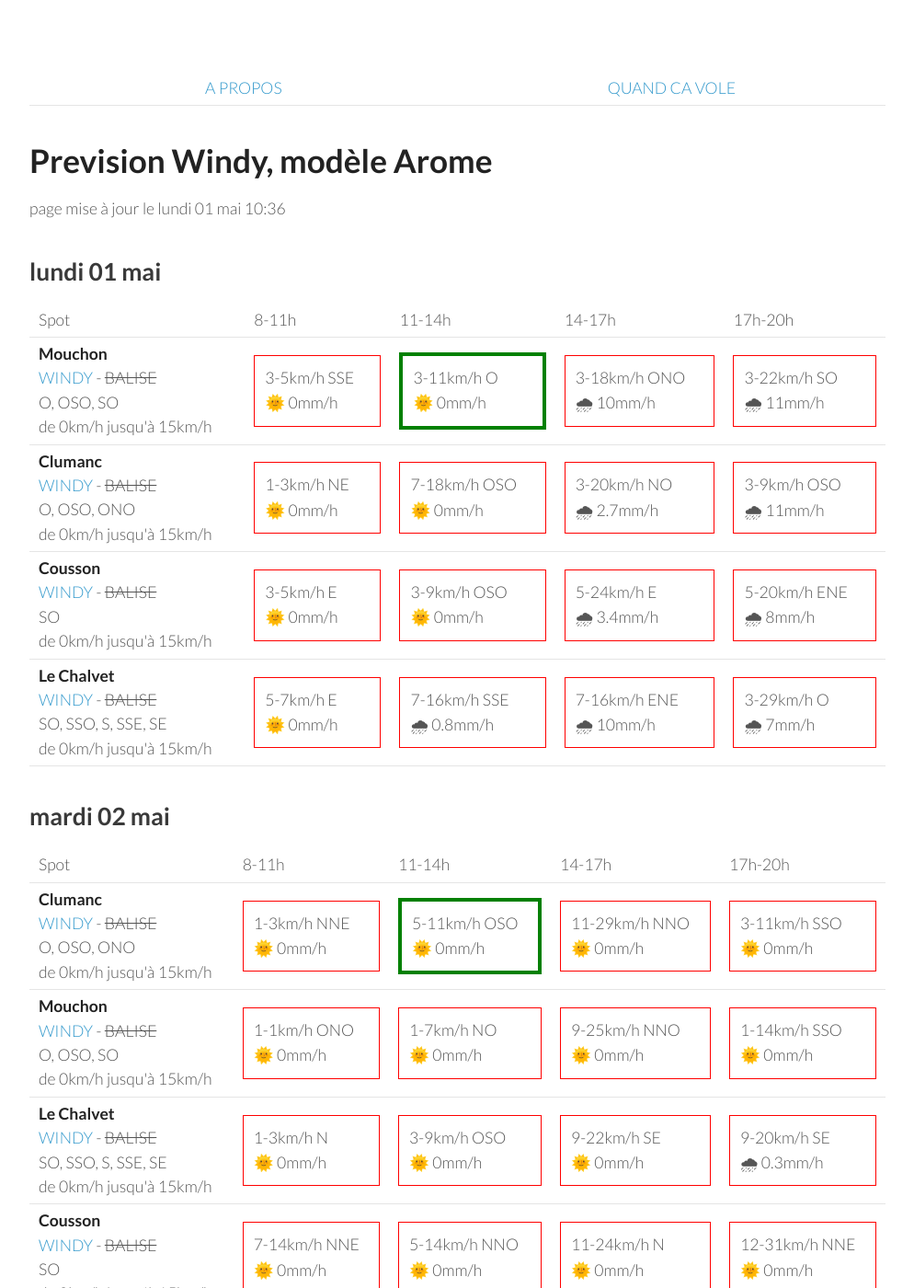
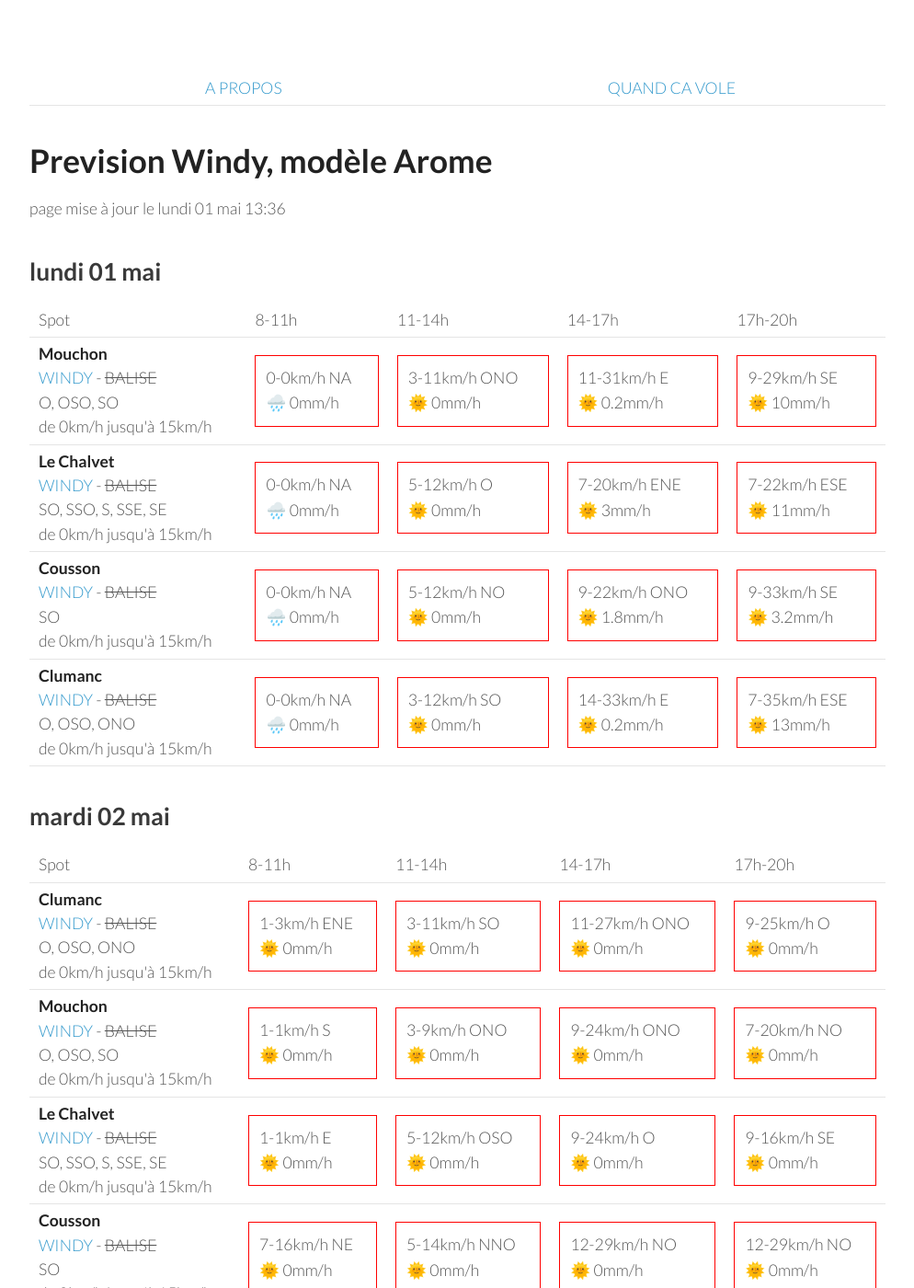
Before and after one commit to parapente-dans-le-nord/parapente-dans-le-nord.github.io, a Jekyll site: the page built from saint_andre.markdown, in a window 1280 px wide and 1400 px high. Shown: the whole window at 92% size, without its empty margins (26-1020 px from the left). Built offline with Jekyll 4.4.1, drawn with Linux system fonts in a browser that asks for light colours.

Commit message:
update index.markdown

```diff
--- a/saint_andre.markdown
+++ b/saint_andre.markdown
@@ -7,7 +7,7 @@ title:  "Tous les spots"
 {: .links}
 
 # Prevision Windy, modèle Arome
-page mise à jour le lundi 01 mai 10:36
+page mise à jour le lundi 01 mai 13:36
 
 ## lundi 01 mai
 
@@ -24,41 +24,37 @@ page mise à jour le lundi 01 mai 10:36
 <tr>
         <td><strong>Mouchon</strong><br><a href="https://windy.com/43.992/6.424?43.878,6.425,10,m:eSuaglR">WINDY</a> - <span class="no-balise"> BALISE </span><br> <span class="vent-favorable">O, OSO, SO</span><br><span class="force-vent">de 0km/h jusqu'à 15km/h</span> </td>
 
-            <td><div class="not-flyable"><p>3-5km/h SSE</p><p>🌞 0mm/h</p></div></td>
-            <td><div class="flyable"><p>3-11km/h O</p><p>🌞 0mm/h</p></div></td>
-            <td><div class="not-flyable"><p>3-18km/h ONO</p><p>🌧 10mm/h</p></div></td>
-            <td><div class="not-flyable"><p>3-22km/h SO</p><p>🌧 11mm/h</p></div></td>
+            <td><div class="not-flyable"><p>0-0km/h NA</p><p>🌧️ 0mm/h</p></div></td>
+            <td><div class="not-flyable"><p>3-11km/h ONO</p><p>🌞 0mm/h</p></div></td>
+            <td><div class="not-flyable"><p>11-31km/h E</p><p>🌞 0.2mm/h</p></div></td>
+            <td><div class="not-flyable"><p>9-29km/h SE</p><p>🌞 10mm/h</p></div></td>
 
+    </tr>
+<tr>
+        <td><strong>Le Chalvet</strong><br><a href="https://windy.com/43.979/6.480?43.866,6.480,10,m:eSsaglX">WINDY</a> - <span class="no-balise"> BALISE </span><br> <span class="vent-favorable">SO, SSO, S, SSE, SE</span><br><span class="force-vent">de 0km/h jusqu'à 15km/h</span> </td>
+
+            <td><div class="not-flyable"><p>0-0km/h NA</p><p>🌧️ 0mm/h</p></div></td>
+            <td><div class="not-flyable"><p>5-12km/h O</p><p>🌞 0mm/h</p></div></td>
+            <td><div class="not-flyable"><p>7-20km/h ENE</p><p>🌞 3mm/h</p></div></td>
+            <td><div class="not-flyable"><p>7-22km/h ESE</p><p>🌞 11mm/h</p></div></td>
+
+    </tr>
+<tr>
+        <td><strong>Cousson</strong><br><a href="https://windy.com/44.054/6.240?43.940,6.241,10,m:eSAaglz">WINDY</a> - <span class="no-balise"> BALISE </span><br> <span class="vent-favorable">SO</span><br><span class="force-vent">de 0km/h jusqu'à 15km/h</span> </td>
+
+            <td><div class="not-flyable"><p>0-0km/h NA</p><p>🌧️ 0mm/h</p></div></td>
+            <td><div class="not-flyable"><p>5-12km/h NO</p><p>🌞 0mm/h</p></div></td>
+            <td><div class="not-flyable"><p>9-22km/h ONO</p><p>🌞 1.8mm/h</p></div></td>
+            <td><div class="not-flyable"><p>9-33km/h SE</p><p>🌞 3.2mm/h</p></div></td>
 
     </tr>
 <tr>
         <td><strong>Clumanc</strong><br><a href="https://windy.com/44.027/6.402?43.914,6.403,10,m:eSxaglP">WINDY</a> - <span class="no-balise"> BALISE </span><br> <span class="vent-favorable">O, OSO, ONO</span><br><span class="force-vent">de 0km/h jusqu'à 15km/h</span> </td>
 
-            <td><div class="not-flyable"><p>1-3km/h NE</p><p>🌞 0mm/h</p></div></td>
-            <td><div class="not-flyable"><p>7-18km/h OSO</p><p>🌞 0mm/h</p></div></td>
-            <td><div class="not-flyable"><p>3-20km/h NO</p><p>🌧 2.7mm/h</p></div></td>
-            <td><div class="not-flyable"><p>3-9km/h OSO</p><p>🌧 11mm/h</p></div></td>
-
-
-    </tr>
-<tr>
-        <td><strong>Cousson</strong><br><a href="https://windy.com/44.054/6.240?43.940,6.241,10,m:eSAaglz">WINDY</a> - <span class="no-balise"> BALISE </span><br> <span class="vent-favorable">SO</span><br><span class="force-vent">de 0km/h jusqu'à 15km/h</span> </td>
-
-            <td><div class="not-flyable"><p>3-5km/h E</p><p>🌞 0mm/h</p></div></td>
-            <td><div class="not-flyable"><p>3-9km/h OSO</p><p>🌞 0mm/h</p></div></td>
-            <td><div class="not-flyable"><p>5-24km/h E</p><p>🌧 3.4mm/h</p></div></td>
-            <td><div class="not-flyable"><p>5-20km/h ENE</p><p>🌧 8mm/h</p></div></td>
-
-
-    </tr>
-<tr>
-        <td><strong>Le Chalvet</strong><br><a href="https://windy.com/43.979/6.480?43.866,6.480,10,m:eSsaglX">WINDY</a> - <span class="no-balise"> BALISE </span><br> <span class="vent-favorable">SO, SSO, S, SSE, SE</span><br><span class="force-vent">de 0km/h jusqu'à 15km/h</span> </td>
-
-            <td><div class="not-flyable"><p>5-7km/h E</p><p>🌞 0mm/h</p></div></td>
-            <td><div class="not-flyable"><p>7-16km/h SSE</p><p>🌧 0.8mm/h</p></div></td>
-            <td><div class="not-flyable"><p>7-16km/h ENE</p><p>🌧 10mm/h</p></div></td>
-            <td><div class="not-flyable"><p>3-29km/h O</p><p>🌧 7mm/h</p></div></td>
-
+            <td><div class="not-flyable"><p>0-0km/h NA</p><p>🌧️ 0mm/h</p></div></td>
+            <td><div class="not-flyable"><p>3-12km/h SO</p><p>🌞 0mm/h</p></div></td>
+            <td><div class="not-flyable"><p>14-33km/h E</p><p>🌞 0.2mm/h</p></div></td>
+            <td><div class="not-flyable"><p>7-35km/h ESE</p><p>🌞 13mm/h</p></div></td>
 
     </tr>
 
@@ -80,40 +76,40 @@ page mise à jour le lundi 01 mai 10:36
 <tr>
         <td><strong>Clumanc</strong><br><a href="https://windy.com/44.027/6.402?43.914,6.403,10,m:eSxaglP">WINDY</a> - <span class="no-balise"> BALISE </span><br> <span class="vent-favorable">O, OSO, ONO</span><br><span class="force-vent">de 0km/h jusqu'à 15km/h</span> </td>
 
-            <td><div class="not-flyable"><p>1-3km/h NNE</p><p>🌞 0mm/h</p></div></td>
-            <td><div class="flyable"><p>5-11km/h OSO</p><p>🌞 0mm/h</p></div></td>
-            <td><div class="not-flyable"><p>11-29km/h NNO</p><p>🌞 0mm/h</p></div></td>
-            <td><div class="not-flyable"><p>3-11km/h SSO</p><p>🌞 0mm/h</p></div></td>
+            <td><div class="not-flyable"><p>1-3km/h ENE</p><p>🌞 0mm/h</p></div></td>
+            <td><div class="not-flyable"><p>3-11km/h SO</p><p>🌞 0mm/h</p></div></td>
+            <td><div class="not-flyable"><p>11-27km/h ONO</p><p>🌞 0mm/h</p></div></td>
+            <td><div class="not-flyable"><p>9-25km/h O</p><p>🌞 0mm/h</p></div></td>
 
 
     </tr>
 <tr>
         <td><strong>Mouchon</strong><br><a href="https://windy.com/43.992/6.424?43.878,6.425,10,m:eSuaglR">WINDY</a> - <span class="no-balise"> BALISE </span><br> <span class="vent-favorable">O, OSO, SO</span><br><span class="force-vent">de 0km/h jusqu'à 15km/h</span> </td>
 
-            <td><div class="not-flyable"><p>1-1km/h ONO</p><p>🌞 0mm/h</p></div></td>
-            <td><div class="not-flyable"><p>1-7km/h NO</p><p>🌞 0mm/h</p></div></td>
-            <td><div class="not-flyable"><p>9-25km/h NNO</p><p>🌞 0mm/h</p></div></td>
-            <td><div class="not-flyable"><p>1-14km/h SSO</p><p>🌞 0mm/h</p></div></td>
+            <td><div class="not-flyable"><p>1-1km/h S</p><p>🌞 0mm/h</p></div></td>
+            <td><div class="not-flyable"><p>3-9km/h ONO</p><p>🌞 0mm/h</p></div></td>
+            <td><div class="not-flyable"><p>9-24km/h ONO</p><p>🌞 0mm/h</p></div></td>
+            <td><div class="not-flyable"><p>7-20km/h NO</p><p>🌞 0mm/h</p></div></td>
 
 
     </tr>
 <tr>
         <td><strong>Le Chalvet</strong><br><a href="https://windy.com/43.979/6.480?43.866,6.480,10,m:eSsaglX">WINDY</a> - <span class="no-balise"> BALISE </span><br> <span class="vent-favorable">SO, SSO, S, SSE, SE</span><br><span class="force-vent">de 0km/h jusqu'à 15km/h</span> </td>
 
-            <td><div class="not-flyable"><p>1-3km/h N</p><p>🌞 0mm/h</p></div></td>
-            <td><div class="not-flyable"><p>3-9km/h OSO</p><p>🌞 0mm/h</p></div></td>
-            <td><div class="not-flyable"><p>9-22km/h SE</p><p>🌞 0mm/h</p></div></td>
-            <td><div class="not-flyable"><p>9-20km/h SE</p><p>🌧 0.3mm/h</p></div></td>
+            <td><div class="not-flyable"><p>1-1km/h E</p><p>🌞 0mm/h</p></div></td>
+            <td><div class="not-flyable"><p>5-12km/h OSO</p><p>🌞 0mm/h</p></div></td>
+            <td><div class="not-flyable"><p>9-24km/h O</p><p>🌞 0mm/h</p></div></td>
+            <td><div class="not-flyable"><p>9-16km/h SE</p><p>🌞 0mm/h</p></div></td>
 
 
     </tr>
 <tr>
         <td><strong>Cousson</strong><br><a href="https://windy.com/44.054/6.240?43.940,6.241,10,m:eSAaglz">WINDY</a> - <span class="no-balise"> BALISE </span><br> <span class="vent-favorable">SO</span><br><span class="force-vent">de 0km/h jusqu'à 15km/h</span> </td>
 
-            <td><div class="not-flyable"><p>7-14km/h NNE</p><p>🌞 0mm/h</p></div></td>
+            <td><div class="not-flyable"><p>7-16km/h NE</p><p>🌞 0mm/h</p></div></td>
             <td><div class="not-flyable"><p>5-14km/h NNO</p><p>🌞 0mm/h</p></div></td>
-            <td><div class="not-flyable"><p>11-24km/h N</p><p>🌞 0mm/h</p></div></td>
-            <td><div class="not-flyable"><p>12-31km/h NNE</p><p>🌞 0mm/h</p></div></td>
+            <td><div class="not-flyable"><p>12-29km/h NO</p><p>🌞 0mm/h</p></div></td>
+            <td><div class="not-flyable"><p>12-29km/h NO</p><p>🌞 0mm/h</p></div></td>
 
 
     </tr>
```
